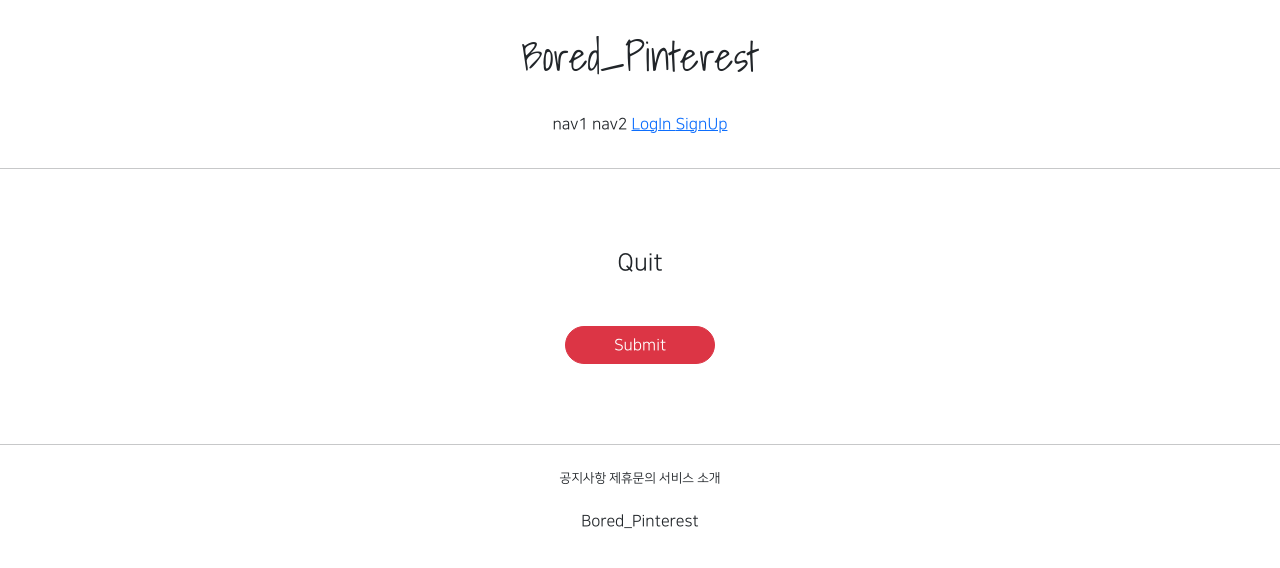
After one commit to boredjuju/gis_django_1, a Django app: page /accounts/delete/1 in a window 1280 px wide. The commit adds this page. Shown: the top 568 px of the page. Run offline with Django 3.2, Linux system fonts and the light colour scheme; tables that the repository leaves empty hold one stand-in row (values such as "Sample post"); parts of the project's set-up code (start-up, migrations or seed data) failed here and were passed over; some libraries are stand-ins or nearby versions.

Commit message:
7/19 gis django class commit 2

```diff
--- /dev/null
+++ b/accountapp/templates/accountapp/delete.html
@@ -0,0 +1,20 @@
+{% extends 'base.html'%}
+
+{% block content %}
+
+    <div class="text-center mw-500 m-auto">
+        <div class="m-5">
+            <h4>Quit</h4>
+        </div>
+        <div>
+            <form action="{% url 'accountapp:delete' pk=target_user.pk %}" method="post">
+                {% csrf_token %}
+                <div class="m-5">
+                <input type="submit"
+                       class="btn btn-danger rounded-pill px-5">
+                </div>
+            </form>
+        </div>
+    </div>
+
+{% endblock %}
--- a/accountapp/templates/accountapp/detail.html
+++ b/accountapp/templates/accountapp/detail.html
@@ -17,5 +17,11 @@
             </a>
         </div>
 
+        <div>
+            <a href="{% url 'accountapp:delete' pk=target_user.pk %}">
+                Quit
+            </a>
+        </div>
+
     </div>
 {% endblock %}
--- a/accountapp/urls.py
+++ b/accountapp/urls.py
@@ -1,7 +1,7 @@
 from django.contrib.auth.views import LoginView, LogoutView
 from django.urls import path
 
-from accountapp.views import hello_world, AccountCreateView, AccountDetailView, AccountUpdateView
+from accountapp.views import hello_world, AccountCreateView, AccountDetailView, AccountUpdateView, AccountDeleteView
 
 app_name = 'accountapp'
 
@@ -18,4 +18,6 @@ urlpatterns = [
 
     path('update/<int:pk>', AccountUpdateView.as_view(), name='update'),
 
+    path('delete/<int:pk>', AccountDeleteView.as_view(), name='delete'),
+
 ]
--- a/accountapp/views.py
+++ b/accountapp/views.py
@@ -8,7 +8,7 @@ from django.shortcuts import render
 # def hello_world(request):
 #     return HttpResponse('Hello World!')
 from django.urls import reverse, reverse_lazy
-from django.views.generic import CreateView, DetailView, UpdateView
+from django.views.generic import CreateView, DetailView, UpdateView, DeleteView
 
 from accountapp.models import HelloWorld
 
@@ -53,3 +53,10 @@ class AccountUpdateView(UpdateView):
     context_object_name = 'target_user'
     success_url = reverse_lazy('accountapp:hello_world')
     template_name = 'accountapp/update.html'
+
+
+class AccountDeleteView(DeleteView):
+    model = User
+    context_object_name = 'target_user'
+    success_url = reverse_lazy('accountapp:hello_world')
+    template_name = 'accountapp/delete.html'
```
